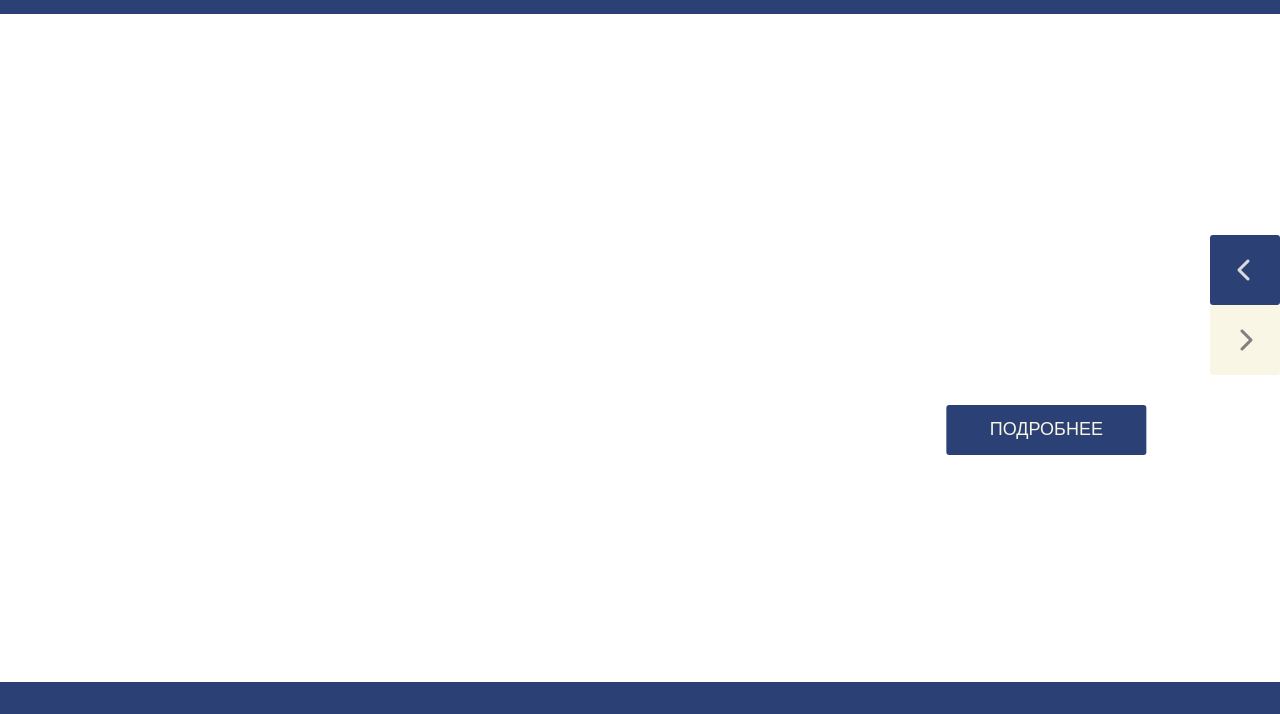
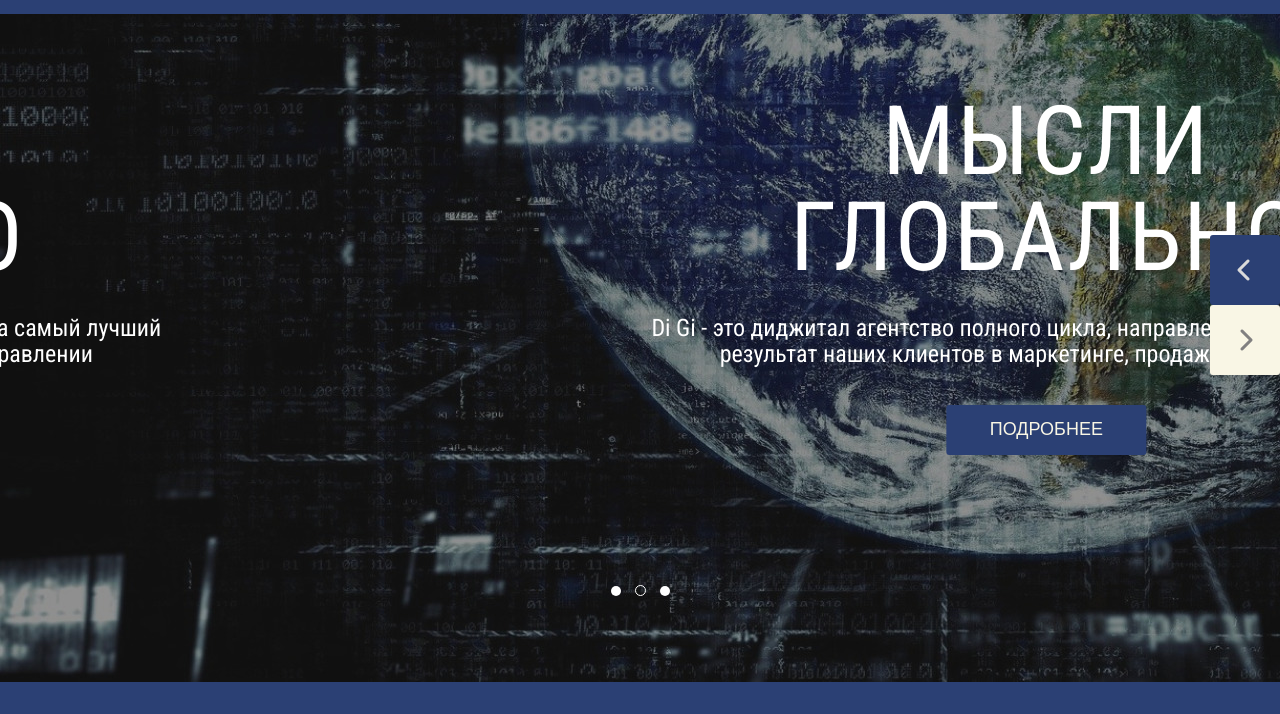
Before and after one commit to ValeryZolotykh/di-gi, a plain HTML site: page index.html in a window 1280 px wide. Shown: the part 86-800 px from the top of the page. Drawn offline with Linux system fonts and the light colour scheme; files whose address does not match are found by name.

Commit message:
Update style.css

```diff
--- a/styles/style.css
+++ b/styles/style.css
@@ -86,7 +86,7 @@ body {
 /*INTRO*/
 .intro {
     height: 668px;
-    background: url('images/intro.jpg');
+    background: url('../images/intro.jpg');
 /*     background: 'https://github.com/ValeryZolotykh/di-gi/tree/main/images'; */
     background-size: cover;
     display: flex;
```
